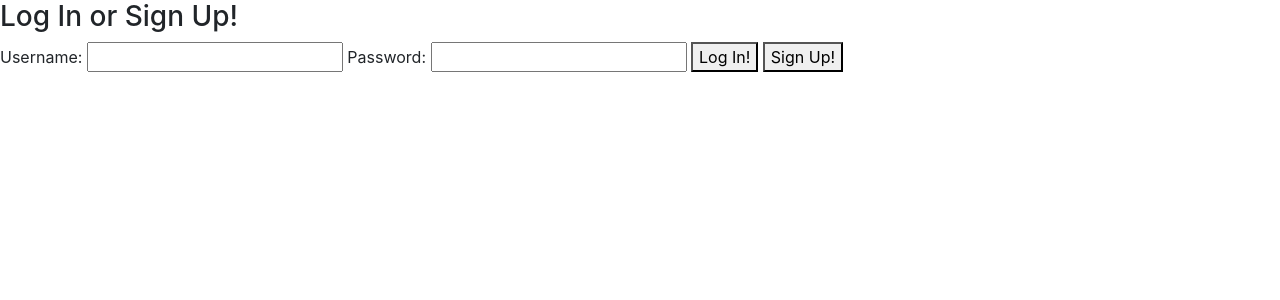
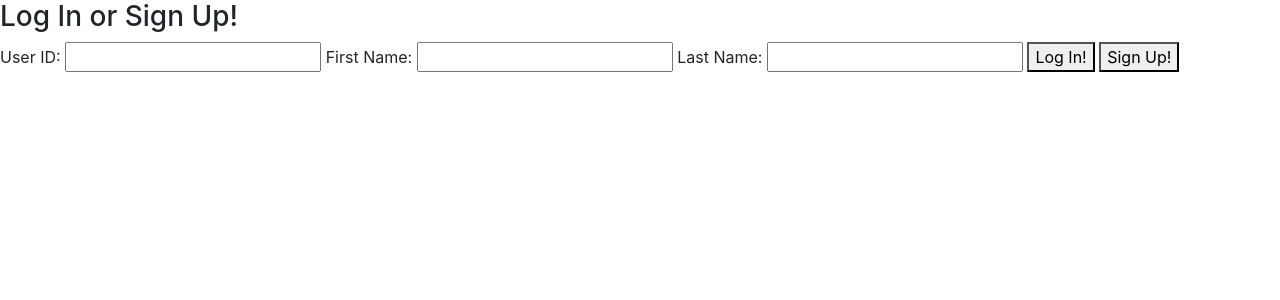
Before and after one commit to AliilA99/HOOSTutoring, a Django app: page /home/ in a window 1280 px wide. Shown: the top 300 px of the page. Run offline with Django 3.2, Linux system fonts and the light colour scheme.

Commit message:
Changed fields to match DB

```diff
--- a/Home/templates/Home/login.html
+++ b/Home/templates/Home/login.html
@@ -13,10 +13,12 @@
         <h3>Log In or Sign Up!</h3>
 
         <form action="{% url 'home' %}">
-            <label for="username">Username:</label>
-            <input type="text" id="username" name="username">
-            <label for="password">Password:</label>
-            <input type="text" id="password" name="password">
+            <label for="user_id">User ID:</label>
+            <input type="text" id="user_id" name="user_id">
+            <label for="f_name">First Name:</label>
+            <input type="text" id="f_name" name="f_name">
+            <label for="l_name">Last Name:</label>
+            <input type="text" id="l_name" name="l_name">
             <button type="submit" name="login-signup" value="login">Log In!</button>
             <button type="submit" name="login-signup" value="signup">Sign Up!</button>
         </form>
```
